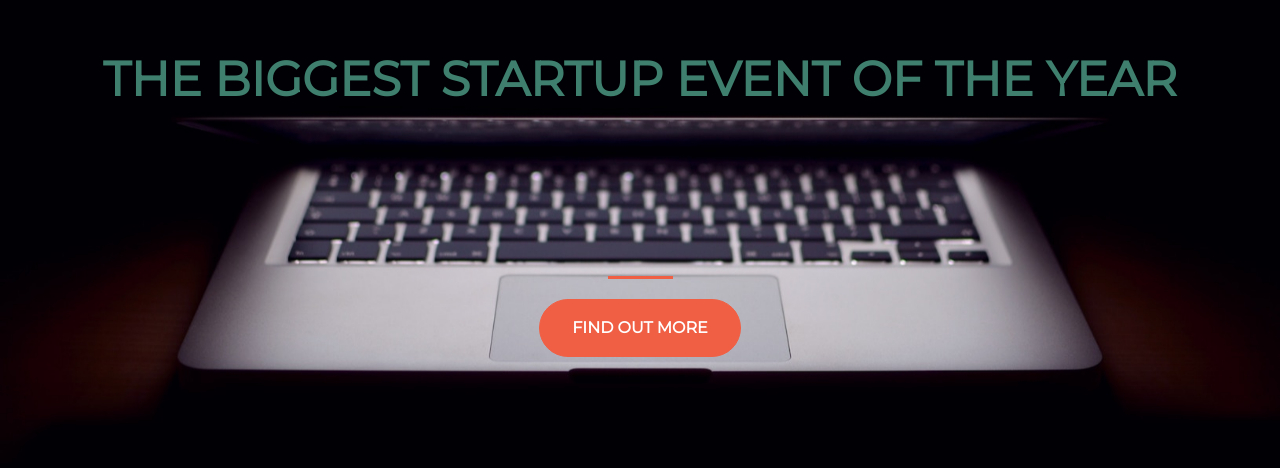
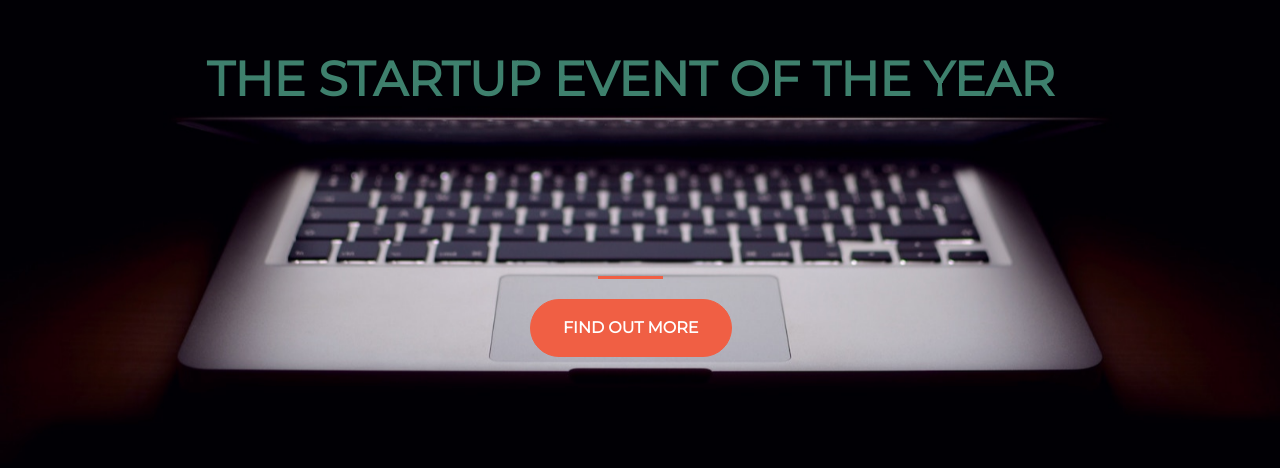
Before and after one commit to AjNenad/and-now-something-completely-different, a plain HTML site: page index.html in a window 1280 px wide. Shown: the part 196-664 px from the top of the page. Drawn offline with nearby package versions, Linux system fonts and the light colour scheme.

Commit message:
changing text

```diff
--- a/index.html
+++ b/index.html
@@ -19,7 +19,7 @@
     <div class="container d-flex align-items-center h-100">
       <div class="row">
         <header class="text-center col-12">
-          <h1 class="text-uppercase"><strong>The BIGGEST startup event of the year</strong></h1>
+          <h1 class="text-uppercase"><strong>The startup event of the year</strong></h1>
         </header>
         <div class="buffer col-12"></div>
         <section class="text-center">
```
